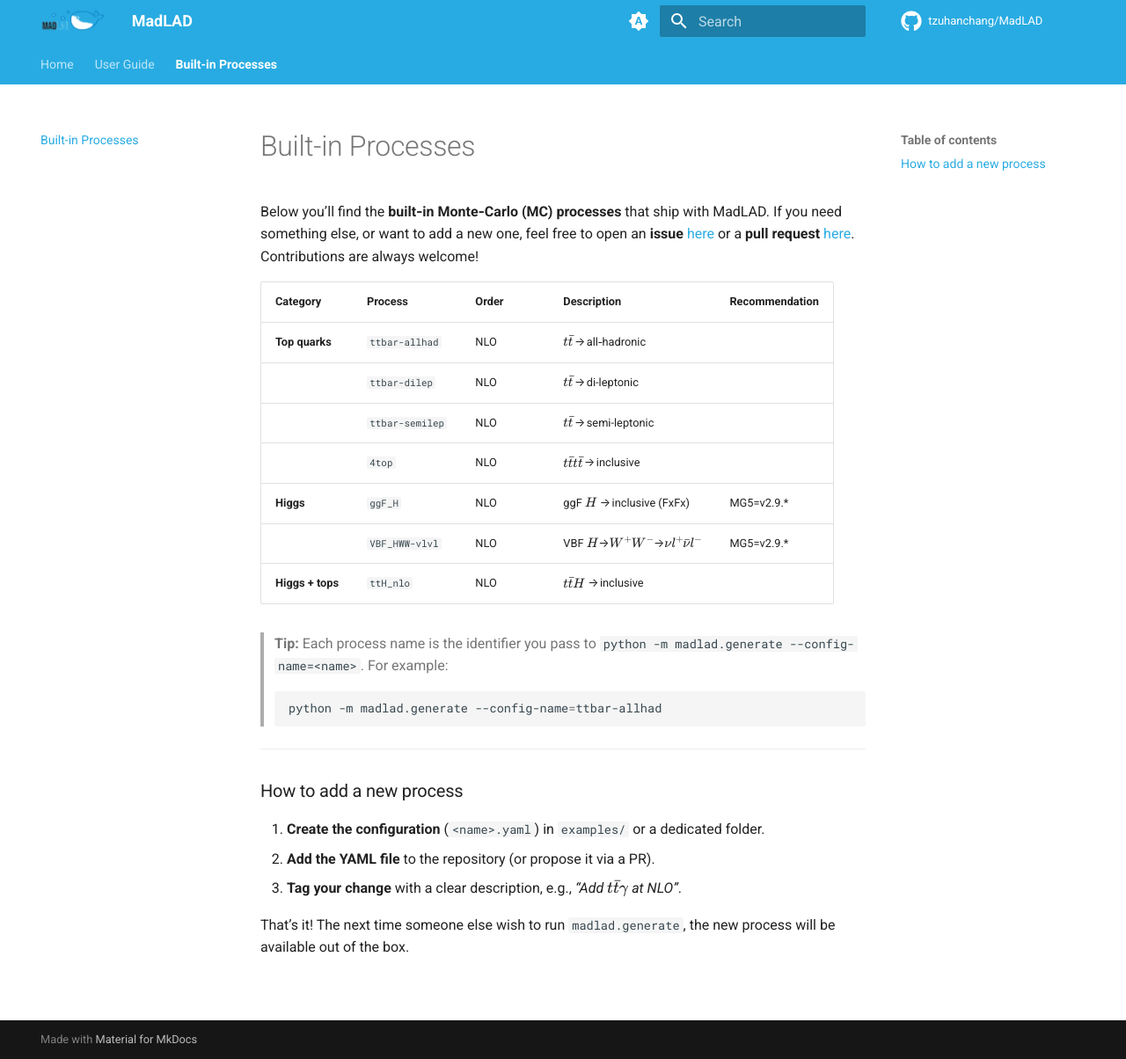
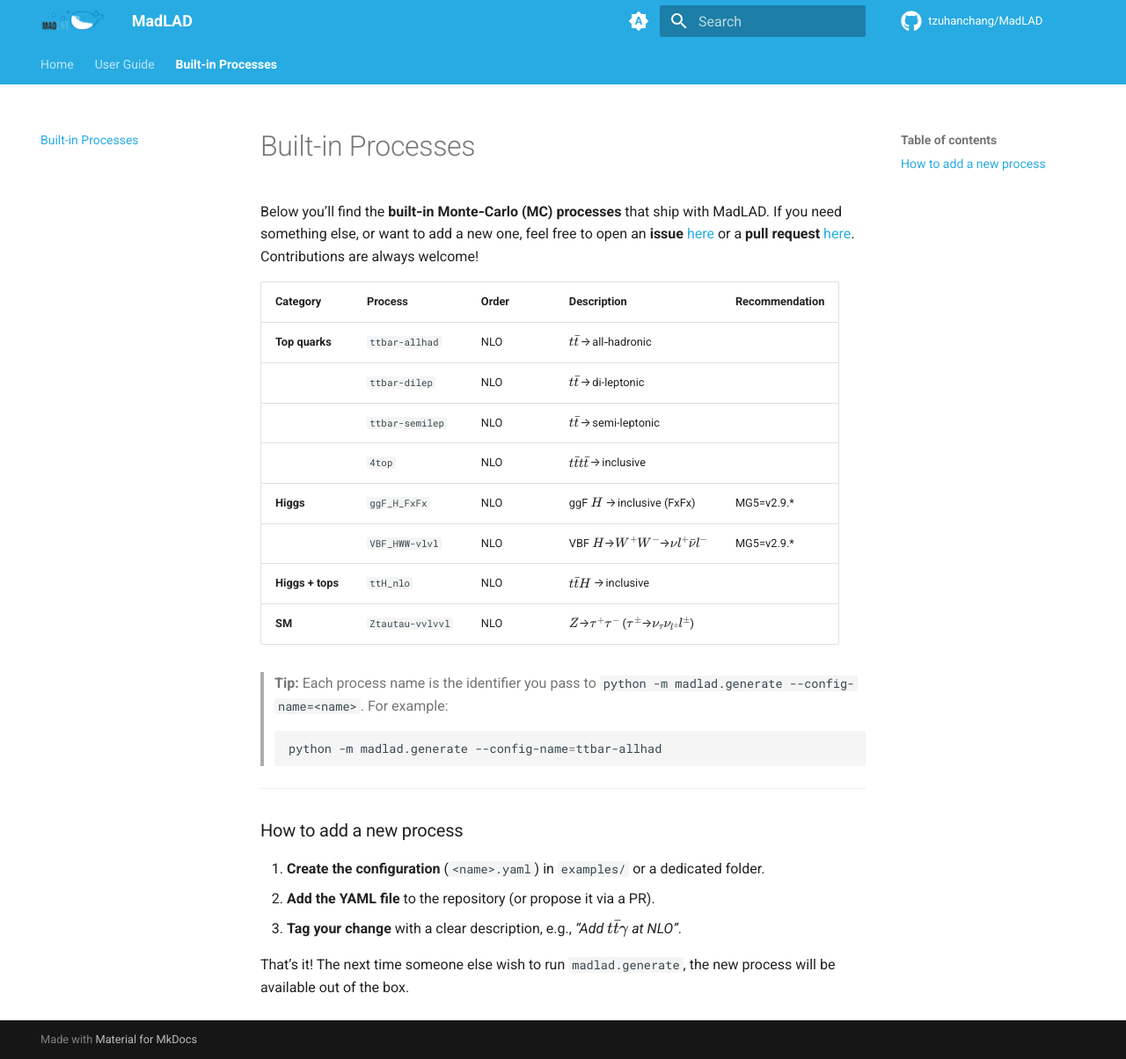
Before and after one commit to tzuhanchang/MadLAD, an MkDocs documentation site: the page built from docs/processes/processes.md, in a window 1280 px wide and 1204 px high. Shown: the whole window at 88% size. Built offline with MkDocs 1.6.1 and Material for MkDocs 9.7.7, drawn with Linux system fonts in a browser that asks for light colours; formulas are drawn with MathJax 3; comment, search, counter and statistics services are not loaded.

Commit message:
Add `Ztautau-vvlvvl` process (#80)

```diff
--- a/docs/processes/processes.md
+++ b/docs/processes/processes.md
@@ -4,14 +4,15 @@ Built-in Processes
 Below you’ll find the **built‑in Monte‑Carlo (MC) processes** that ship with MadLAD. If you need something else, or want to add a new one, feel free to open an **issue** [here](https://github.com/tzuhanchang/MadLAD/issues) or a **pull request** [here](https://github.com/tzuhanchang/MadLAD/pulls).  Contributions are always welcome!
 
 | Category | Process | **Order** | Description | Recommendation |
-|------------------|----------------|-----|-------------------------------------------|-----------------|
-| **Top quarks**   | `ttbar-allhad` | NLO | $t\bar{t}$ → all‑hadronic                 |                 |
-|                  | `ttbar-dilep`  | NLO | $t\bar{t}$ → di-leptonic                  |                 |
-|                  | `ttbar-semilep`| NLO | $t\bar{t}$ → semi-leptonic                |                 |
-|                  | `4top`         | NLO | $t\bar{t}t\bar{t}$ → inclusive            |                 |
-| **Higgs**        | `ggF_H`        | NLO | ggF $H$ → inclusive (FxFx)                | MG5=v2.9.*      |
-|                  | `VBF_HWW-vlvl` | NLO | VBF $H$→$W^+W^-$→$\nu l^+ \bar{\nu} l^-$  | MG5=v2.9.*      |
-| **Higgs + tops** | `ttH_nlo`      | NLO | $t\bar{t}H$ → inclusive                   |                 |
+|------------------|-------------------|-----|-------------------------------------------|-----------------|
+| **Top quarks**   | `ttbar-allhad`    | NLO | $t\bar{t}$ → all‑hadronic                 |                 |
+|                  | `ttbar-dilep`     | NLO | $t\bar{t}$ → di-leptonic                  |                 |
+|                  | `ttbar-semilep`   | NLO | $t\bar{t}$ → semi-leptonic                |                 |
+|                  | `4top`            | NLO | $t\bar{t}t\bar{t}$ → inclusive            |                 |
+| **Higgs**        | `ggF_H_FxFx`      | NLO | ggF $H$ → inclusive (FxFx)                | MG5=v2.9.*      |
+|                  | `VBF_HWW-vlvl`    | NLO | VBF $H$→$W^+W^-$→$\nu l^+ \bar{\nu} l^-$  | MG5=v2.9.*      |
+| **Higgs + tops** | `ttH_nlo`         | NLO | $t\bar{t}H$ → inclusive                   |                 |
+| **SM**           | `Ztautau-vvlvvl`  | NLO | $Z$→$\tau^+\tau^-$ ($\tau^\pm$→$\nu_\tau\nu_{l^\pm}l^\pm$)| |
 
 
 > **Tip:** Each process name is the identifier you pass to `python -m madlad.generate --config-name=<name>`. For example:
```
Also changed, not shown: CHANGELOG.md (+1 -0 lines), 2 other files.
